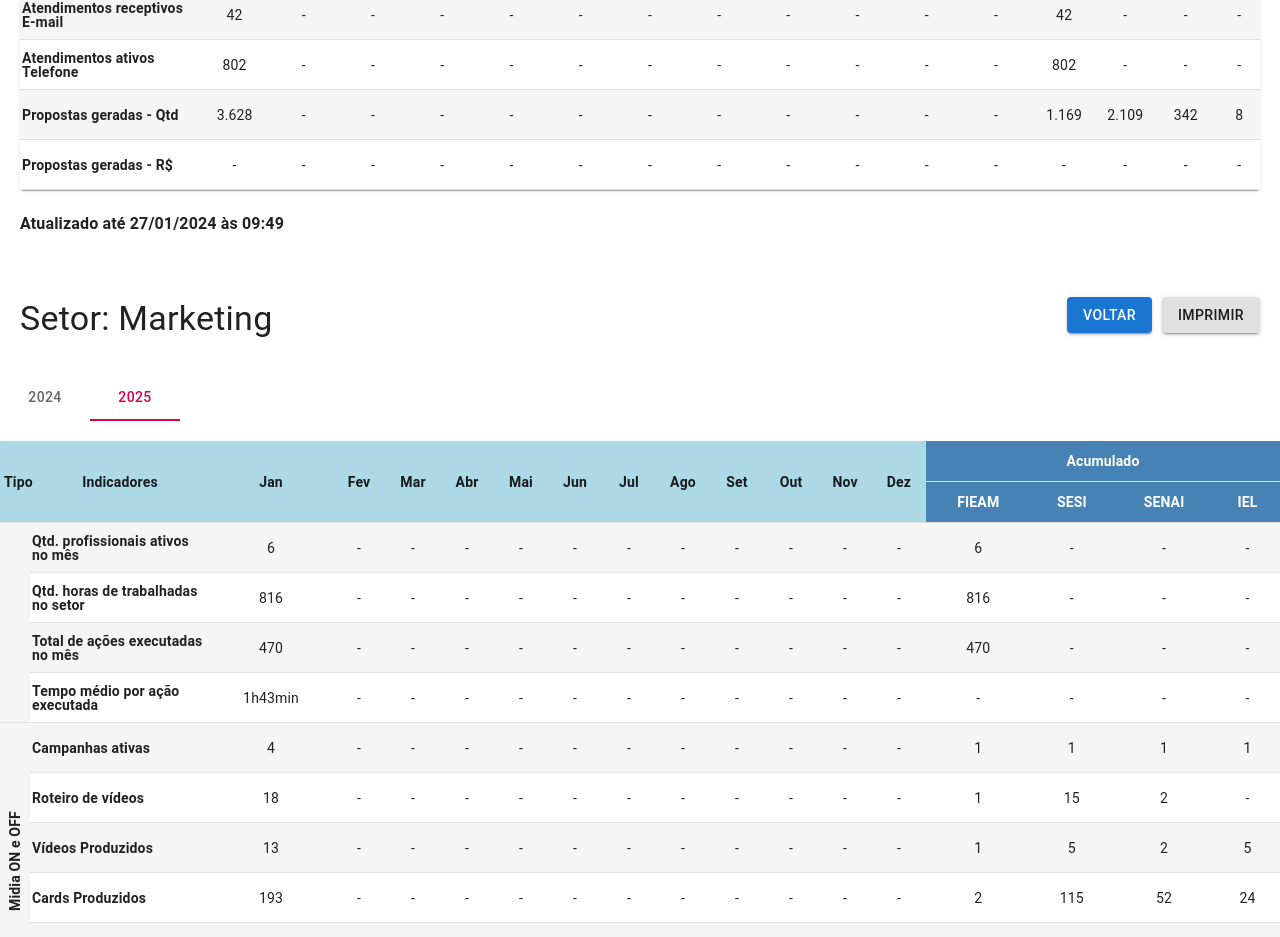
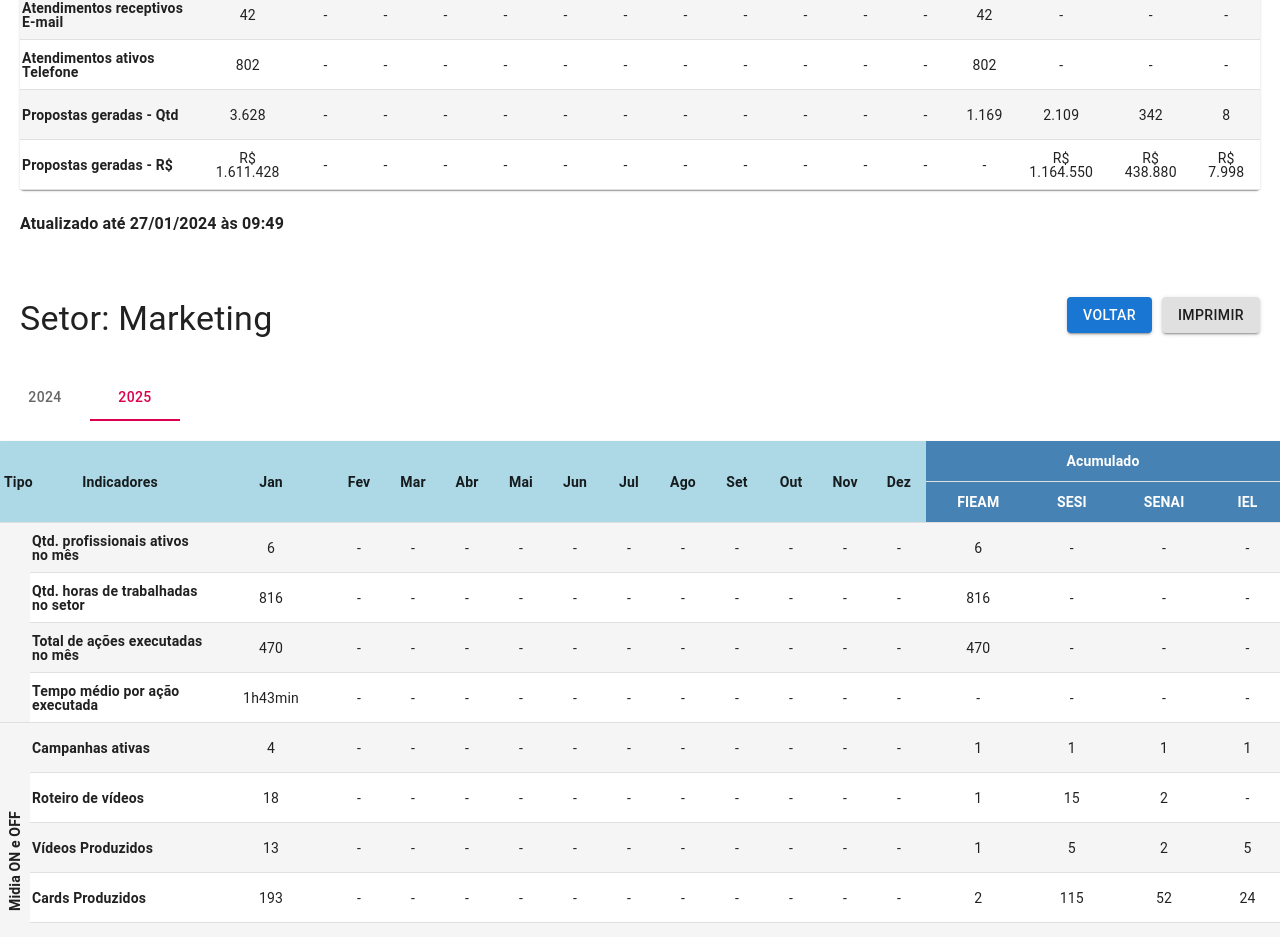
Before and after one commit to Jonathanbfb/organograma, a React (Vite) app: page /setor/Geral in a window 1280 px wide. Shown: the part 1693-2630 px from the top of the page. Built offline with nearby package versions, Linux system fonts and the light colour scheme.

Commit message:
Atualização 30-01 valor contact center

```diff
--- a/src/pages/setores/CallCenter.tsx
+++ b/src/pages/setores/CallCenter.tsx
@@ -146,8 +146,8 @@ const CallCenter: React.FC = () => {
       },
       {
         "indicadores": "Propostas geradas - R$",
-        "jan": "-", "fev": "-", "mar": "-", "abr": "-", "mai": "-", "jun": "-", "jul": "-", "ago": "-", "set": "-", "out": "-", "nov": "-", "dez": "-",
-        "acumulado": { "fieam": "-", "sesi": "-", "senai": "-", "iel": "-" }
+        "jan": "R$ 1.611.428", "fev": "-", "mar": "-", "abr": "-", "mai": "-", "jun": "-", "jul": "-", "ago": "-", "set": "-", "out": "-", "nov": "-", "dez": "-",
+        "acumulado": { "fieam": "-", "sesi": "R$ 1.164.550", "senai": "R$ 438.880", "iel": "R$ 7.998" }
       }
     ]
 
```
